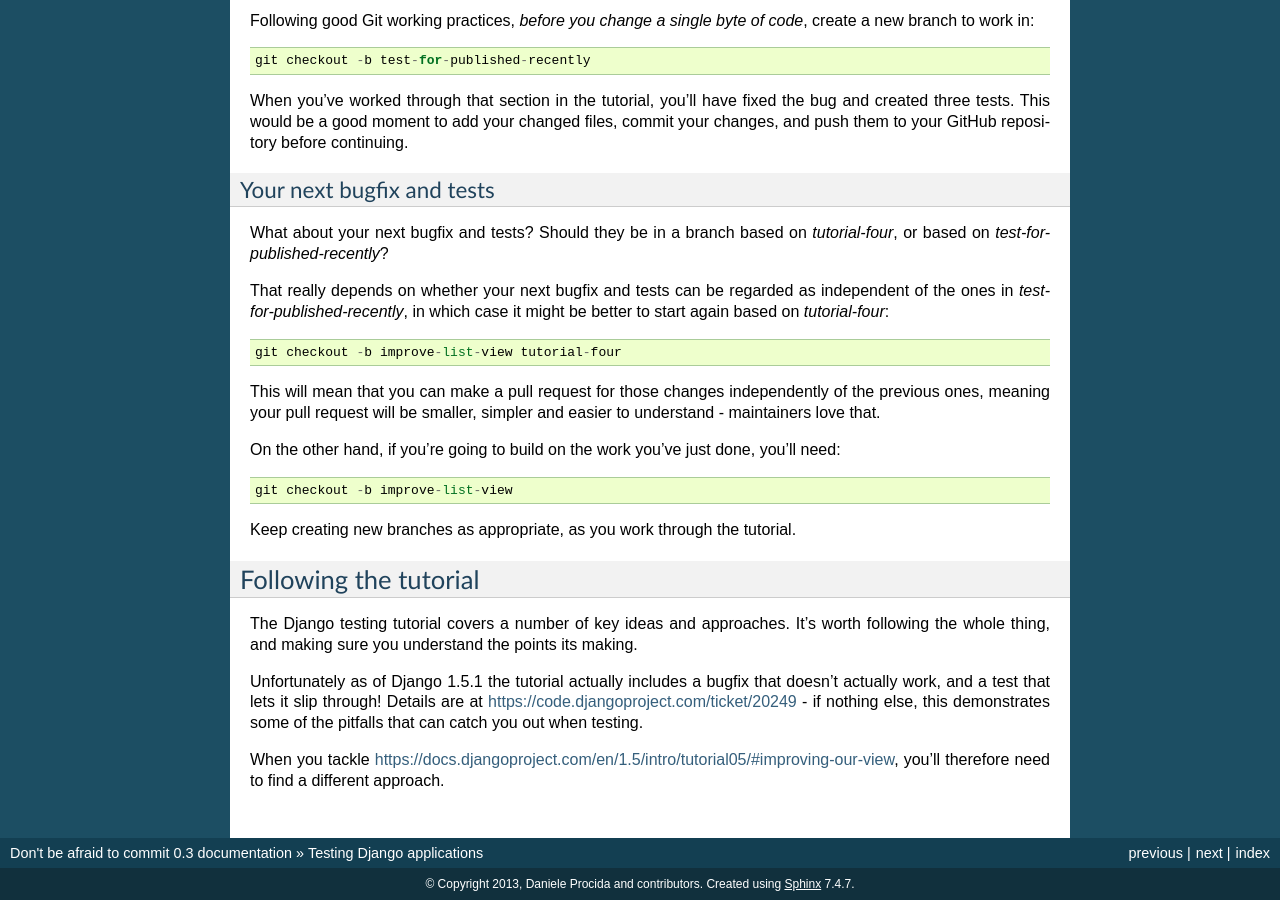
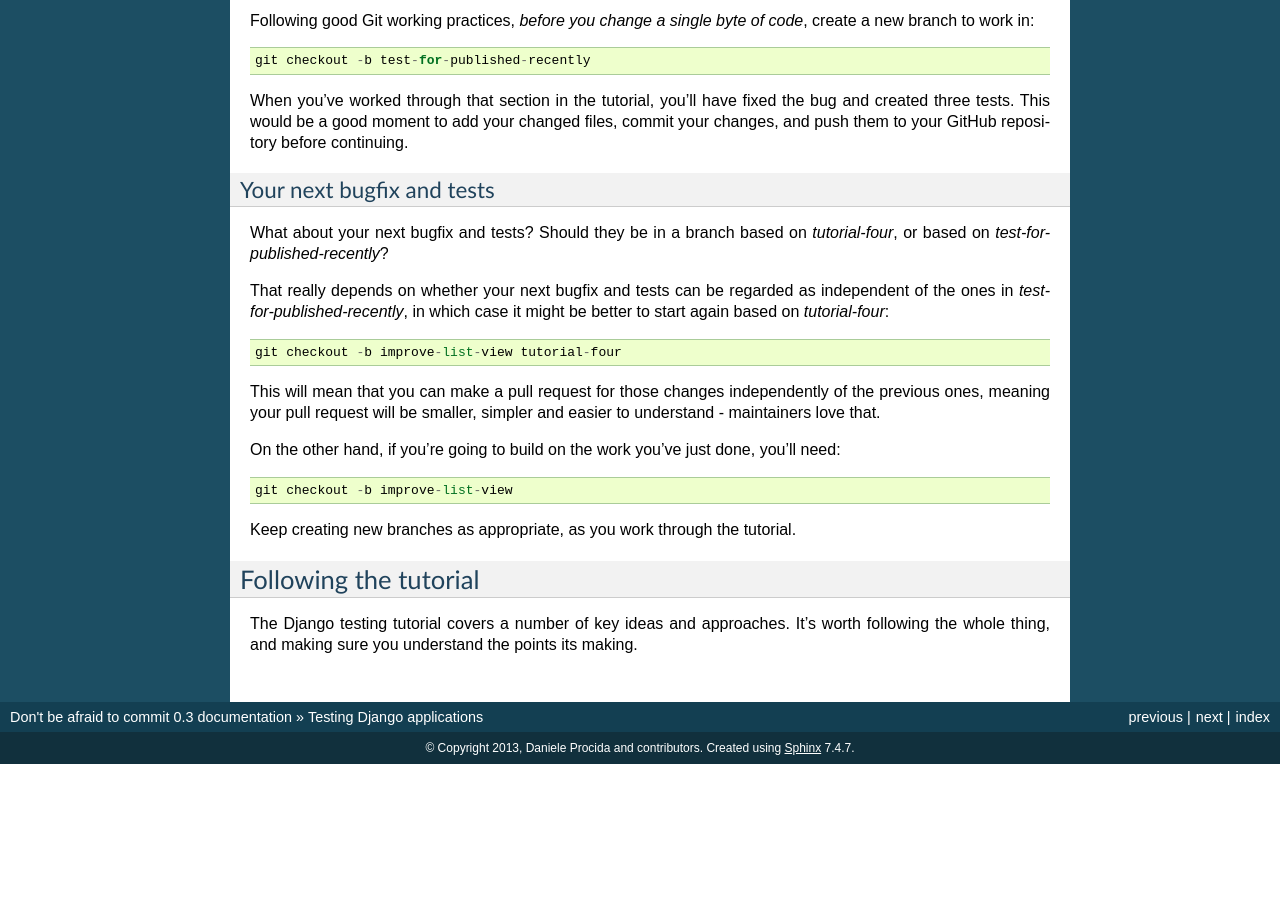
Before and after one commit to evildmp/afraid-to-commit, a Sphinx documentation site: the page built from docs/testing.rst, in a window 1280 px wide and 900 px high, scrolled down 1587 px. Built offline with Sphinx 7.4.7, drawn with Linux system fonts in a browser that asks for light colours; after the commit the page ends 2351 px from its top, so only the background shows below that.

Commit message:
Removed obsolete bug reference in docs/testing.rst.

```diff
--- a/docs/testing.rst
+++ b/docs/testing.rst
@@ -140,12 +140,3 @@ Following the tutorial
 The Django testing tutorial covers a number of key ideas and approaches. It's
 worth following the whole thing, and making sure you understand the points
 its making.
-
-Unfortunately as of Django 1.5.1 the tutorial actually includes a bugfix that
-doesn't actually work, and a test that lets it slip through! Details are at
-https://code.djangoproject.com/ticket/20249 - if nothing else, this
-demonstrates some of the pitfalls that can catch you out when testing.
-
-When you tackle
-https://docs.djangoproject.com/en/1.5/intro/tutorial05/#improving-our-view,
-you'll therefore need to find a different approach.
```
